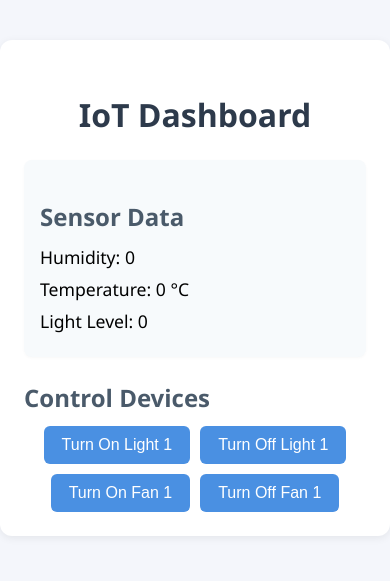
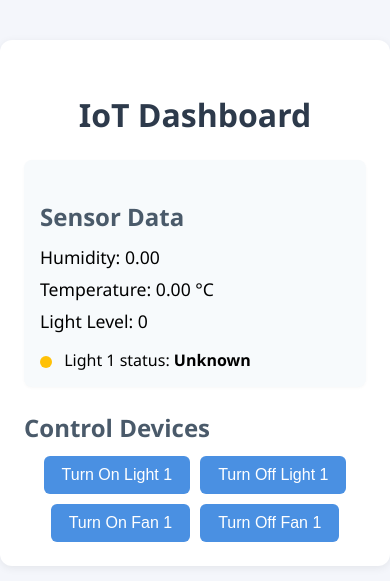
Before and after one commit to HoenMike/IoT-Lab1, a Flask app: page / in a window 390 px wide. Shown: the top 581 px of the page. Run offline with Flask 3, Linux system fonts and the light colour scheme.

Commit message:
Enhance light control functionality and UI feedback. Added handling for light status updates in the MQTT client and updated the web interface to display the current status of Light 1. Adjusted data fetching intervals for improved responsiveness.

```diff
--- a/app.py
+++ b/app.py
@@ -14,14 +14,25 @@
     "light_level": 0
 }
 
+light1_status = "unknown"
+
 def on_connect(client, userdata, flags, rc):
     client.subscribe("home/sensors")
+    client.subscribe("home/status")
 
 def on_message(client, userdata, msg):
-    data = msg.payload.decode().split(',')
-    sensor_data["humidity"] = float(data[0])
-    sensor_data["temperature"] = float(data[1])
-    sensor_data["light_level"] = int(data[2])
+    if msg.topic == "home/sensors":
+        data = msg.payload.decode().split(',')
+        sensor_data["humidity"] = float(data[0])
+        sensor_data["temperature"] = float(data[1])
+        sensor_data["light_level"] = int(data[2])
+    elif msg.topic == "home/status":
+        status = msg.payload.decode()
+        global light1_status
+        if status == "light1_on":
+            light1_status = "on"
+        elif status == "light1_off":
+            light1_status = "off"
 
 mqttClient = mqtt.Client()
 mqttClient.username_pw_set(mqttUser, mqttPassword)  # Optional
@@ -32,11 +43,13 @@
 
 @app.route('/')
 def index():
-    return render_template('index.html', f_thanh_data=sensor_data)
+    return render_template('index.html', f_thanh_data=sensor_data, light1_status=light1_status)
 
 @app.route('/sensor_data')
 def get_sensor_data():
-    return jsonify(sensor_data)
+    data = dict(sensor_data)
+    data["light1_status"] = light1_status
+    return jsonify(data)
 
 @app.route('/control/<device>/<action>')
 def control_device(device, action):
--- a/templates/index.html
+++ b/templates/index.html
@@ -70,6 +70,12 @@
             <p>Humidity: <span id="humidity">{{ f_thanh_data['humidity'] }}</span></p>
             <p>Temperature: <span id="temperature">{{ f_thanh_data['temperature'] }}</span> &deg;C</p>
             <p>Light Level: <span id="light_level">{{ f_thanh_data['light_level'] }}</span></p>
+            <div style="margin-top:16px;">
+                <span id="light1-indicator" style="display:inline-block;width:12px;height:12px;border-radius:50%;background:#ccc;vertical-align:middle;margin-right:8px;"></span>
+                <span id="light1-status-text">
+                    {% if light1_status == 'on' %}Light 1 is <b>ON</b>{% elif light1_status == 'off' %}Light 1 is <b>OFF</b>{% else %}Light 1 status: <b>Unknown</b>{% endif %}
+                </span>
+            </div>
         </div>
         <h2>Control Devices</h2>
         <div class="controls">
@@ -85,6 +91,20 @@
                 $('#humidity').text(data.humidity.toFixed(2));
                 $('#temperature').text(data.temperature.toFixed(2));
                 $('#light_level').text(data.light_level);
+                // Update light status feedback
+                let status = data.light1_status;
+                let indicator = $('#light1-indicator');
+                let statusText = $('#light1-status-text');
+                if (status === 'on') {
+                    indicator.css('background', '#4caf50');
+                    statusText.html('Light 1 is <b>ON</b>');
+                } else if (status === 'off') {
+                    indicator.css('background', '#888');
+                    statusText.html('Light 1 is <b>OFF</b>');
+                } else {
+                    indicator.css('background', '#ffc107');
+                    statusText.html('Light 1 status: <b>Unknown</b>');
+                }
             });
         }
 
@@ -94,8 +114,7 @@
             });
         }
 
-        setInterval(fetchSensorData, 5000); // Fetch data every 5 seconds
-        setInterval(function() { location.reload(); }, 30000); // Auto reload every 30 seconds
+        setInterval(fetchSensorData, 5); // Fetch data every 5 seconds
     </script>
 </body>
 </html>
```
Also changed, not shown: 1 other file.
